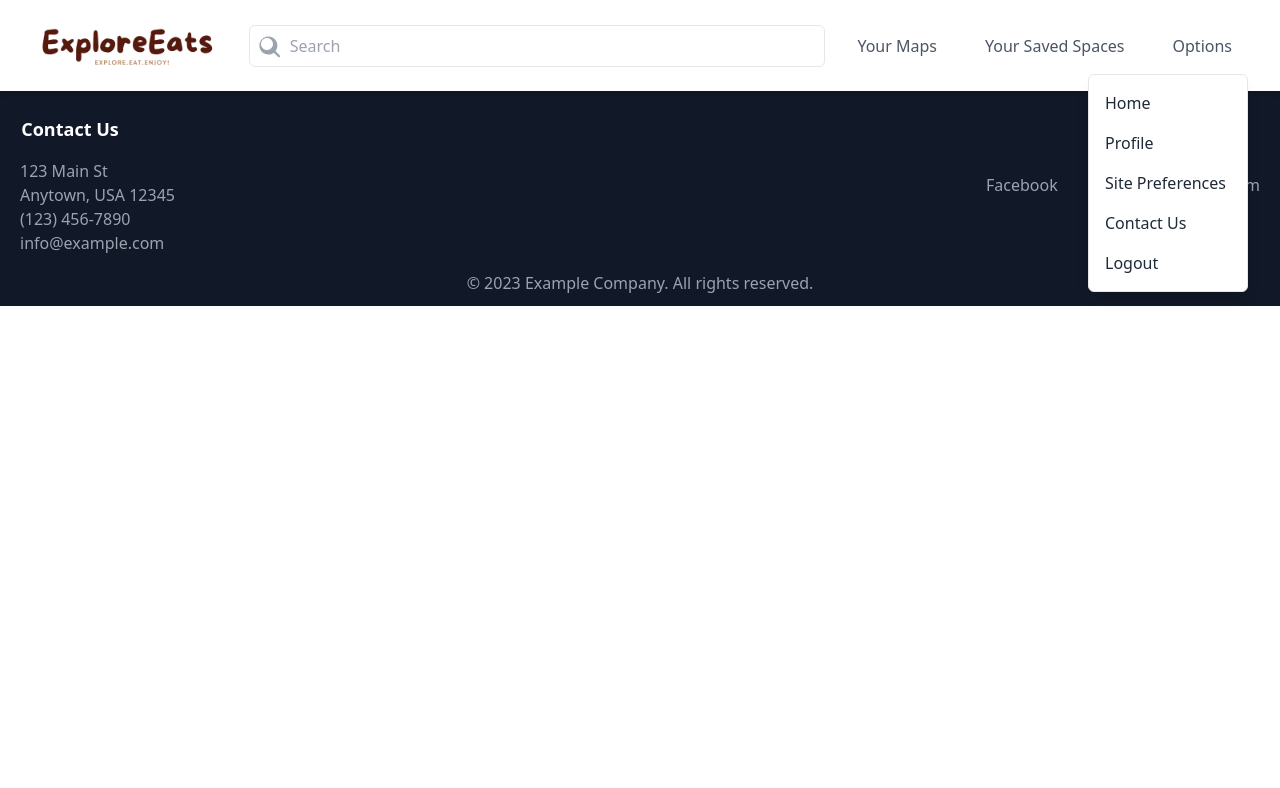
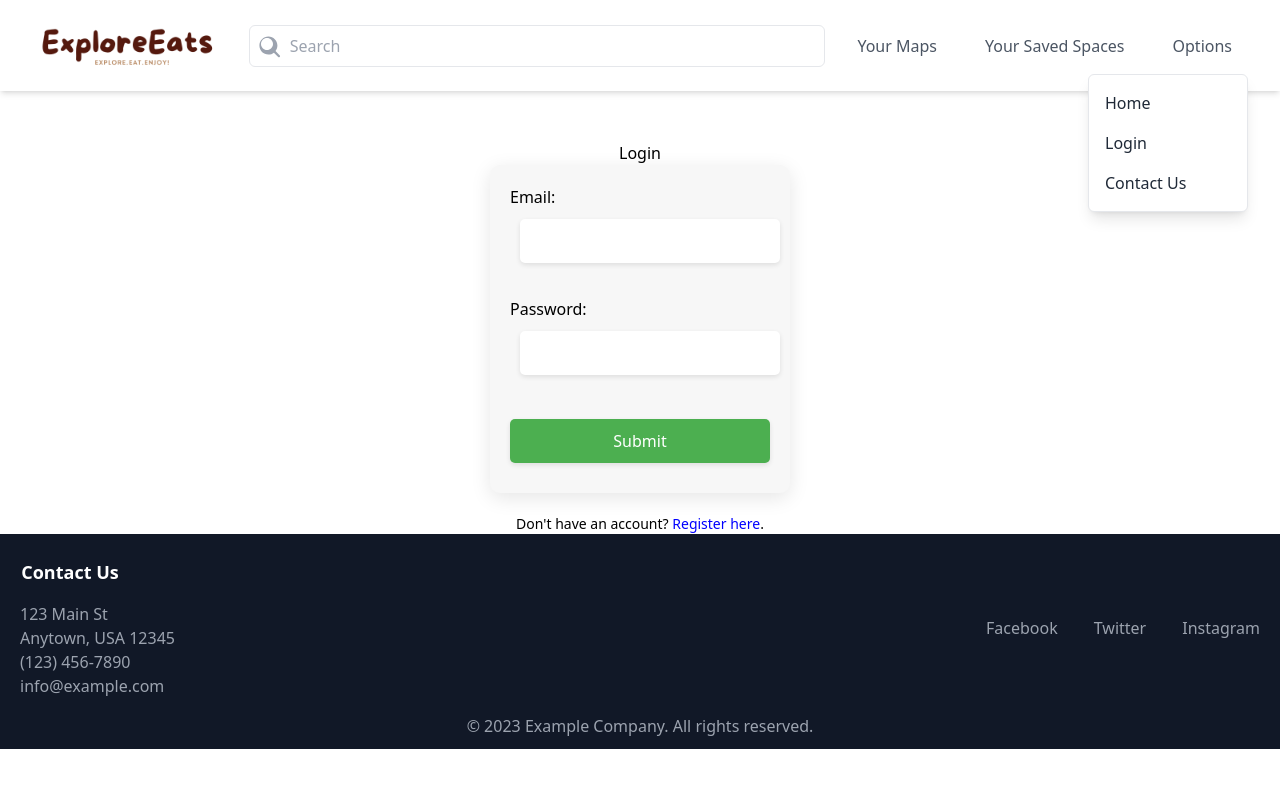
Before and after one commit to harivilasp/Explore-Eats-Try-Nearby-Restaurants, a React (Create React App) app in the folder frontend/: page /login in a window 1280 px wide. Both pictures are taken after a click on the button "Options". Shown: the top 788 px of the page. Built offline with nearby package versions, Linux system fonts and the light colour scheme.

Commit message:
login without auth

```diff
--- a/frontend/src/App.js
+++ b/frontend/src/App.js
@@ -1,15 +1,22 @@
 import "./App.css";
+import { useState } from 'react';
 import { BrowserRouter, Routes, Route } from "react-router-dom";
 import Home from "./containers/Home";
 import Navbar from "./components/Navbar";
 import Footer from "./components/Footer";
-
+import Login from './containers/Login';
+import Register from './containers/Register';
+import Profile from './containers/Profile'
 function App() {
+  const [isLoggedIn, setIsLoggedIn] = useState(false);
   return (
     <BrowserRouter>
-      <Navbar />
+      <Navbar isLoggedIn={isLoggedIn}/>
       <Routes>
-        <Route index element={<Home />} />
+      <Route path="/" element={<Home />} />
+        <Route path="/login" element={<Login setIsLoggedIn={setIsLoggedIn}/>} />
+        <Route path="/register" element={<Register />} />
+        <Route path="/profile" element = {<Profile/>}/>
       </Routes>
 
       <Footer />
--- a/frontend/src/components/Navbar.js
+++ b/frontend/src/components/Navbar.js
@@ -1,6 +1,6 @@
 import React, { useState } from "react";
 import ExploreEats from '../assets/ExploreEats_flat.png'
-const Navbar = () => {
+const Navbar = ({isLoggedIn}) => {
   const [searchTerm, setSearchTerm] = useState("");
   const [showDropdown, setShowDropdown] = useState(false);
 
@@ -56,6 +56,8 @@ const Navbar = () => {
           </button>
           {showDropdown && (
   <div className="absolute z-10 right-0 w-40 py-2 mt-2 bg-white border rounded-md shadow-lg">
+    {isLoggedIn ? (
+      <>
         <a
           href="#"
           className="block px-4 py-2 text-gray-800 hover:bg-gray-100"
@@ -63,7 +65,7 @@ const Navbar = () => {
           Home
         </a>
         <a
-                href="#"
+          href="/profile"
           className="block px-4 py-2 text-gray-800 hover:bg-gray-100"
         >
           Profile
@@ -86,6 +88,29 @@ const Navbar = () => {
         >
           Logout
         </a>
+      </>
+    ) : (
+      <>
+        <a
+          href="#"
+          className="block px-4 py-2 text-gray-800 hover:bg-gray-100"
+        >
+          Home
+        </a>
+        <a
+          href="/login"
+          className="block px-4 py-2 text-gray-800 hover:bg-gray-100"
+        >
+          Login
+        </a>
+        <a
+          href="#"
+          className="block px-4 py-2 text-gray-800 hover:bg-gray-100"
+        >
+          Contact Us
+        </a>
+      </>
+    )}
   </div>
 )}
         </div>
--- /dev/null
+++ b/frontend/src/containers/Login.js
@@ -0,0 +1,50 @@
+import React, { useState } from 'react';
+import { Link, useNavigate} from 'react-router-dom';
+import '../styles/LoginRegister.css'; // Import CSS file
+
+const Login = ({setIsLoggedIn}) => {
+    const [email, setEmail] = useState('');
+    const [password, setPassword] = useState('');
+    const navigate = useNavigate();
+    const handleSubmit = (event) => {
+      event.preventDefault();
+      // TODO: Login auth
+      console.log(`Email: ${email} Password: ${password}`);
+      setIsLoggedIn(true);
+      navigate('/')
+    };
+
+    return (
+      <div className="form-container">
+        <h2>Login</h2>
+        <form onSubmit={handleSubmit} className="form">
+          <label>
+            Email:
+            <input
+              type="email"
+              value={email}
+              onChange={(event) => setEmail(event.target.value)}
+              className="input-field"
+            />
+          </label>
+          <br />
+          <label>
+            Password:
+            <input
+              type="password"
+              value={password}
+              onChange={(event) => setPassword(event.target.value)}
+              className="input-field"
+            />
+          </label>
+          <br />
+          <button type="submit" className="submit-button">Submit</button>
+        </form>
+        <p className="form-text">
+          Don't have an account? <Link to="/register">Register here</Link>.
+        </p>
+      </div>
+    );
+  };
+
+export default Login;
--- /dev/null
+++ b/frontend/src/containers/Profile.js
@@ -0,0 +1,11 @@
+import React from 'react'
+
+function Profile() {
+  return (
+    <div>
+
+    </div>
+  )
+}
+
+export default Profile
--- /dev/null
+++ b/frontend/src/containers/Register.js
@@ -0,0 +1,57 @@
+import React, { useState } from 'react';
+import { Link } from 'react-router-dom';
+import '../styles/LoginRegister.css';
+const Register = () => {
+  const [name, setName] = useState('');
+  const [email, setEmail] = useState('');
+  const [password, setPassword] = useState('');
+
+  const handleSubmit = (event) => {
+    event.preventDefault();
+    console.log(`Name: ${name} Email: ${email} Password: ${password}`);
+  };
+
+  return (
+    <div className="form-container">
+      <h2>Register</h2>
+      <form onSubmit={handleSubmit} className="form">
+        <label>
+          Name:
+          <input
+            type="text"
+            value={name}
+            onChange={(event) => setName(event.target.value)}
+            className="input-field"
+          />
+        </label>
+        <br />
+        <label>
+          Email:
+          <input
+            type="email"
+            value={email}
+            onChange={(event) => setEmail(event.target.value)}
+            className="input-field"
+          />
+        </label>
+        <br />
+        <label>
+          Password:
+          <input
+            type="password"
+            value={password}
+            onChange={(event) => setPassword(event.target.value)}
+            className="input-field"
+          />
+        </label>
+        <br />
+        <button type="submit" className="submit-button">Submit</button>
+      </form>
+      <p className="form-text">
+        Already have an account? <Link to="/login">Login here</Link>.
+      </p>
+    </div>
+  );
+};
+
+export default Register;
--- /dev/null
+++ b/frontend/src/styles/LoginRegister.css
@@ -0,0 +1,50 @@
+.form-container {
+    display: flex;
+    flex-direction: column;
+    align-items: center;
+    margin-top: 50px;
+  }
+
+  .form {
+    display: flex;
+    flex-direction: column;
+    align-items: center;
+    width: 300px;
+    padding: 20px;
+    background-color: #f7f7f7;
+    border-radius: 10px;
+    box-shadow: 0px 5px 20px rgba(0, 0, 0, 0.1);
+  }
+
+  .input-field {
+    padding: 10px;
+    margin: 10px;
+    border: none;
+    border-radius: 5px;
+    box-shadow: 0px 2px 5px rgba(0, 0, 0, 0.1);
+    width: 100%;
+    font-size: 16px;
+  }
+
+  .submit-button {
+    background-color: #4CAF50;
+    color: white;
+    padding: 10px;
+    margin: 10px;
+    border: none;
+    border-radius: 5px;
+    box-shadow: 0px 2px 5px rgba(0, 0, 0, 0.1);
+    width: 100%;
+    font-size: 16px;
+    cursor: pointer;
+  }
+
+  .form-text {
+    margin-top: 20px;
+    font-size: 14px;
+    text-align: center;
+  }
+
+  .form-text a {
+    color: blue;
+  }
```
Also changed, not shown: 1 other file (tests, documents, lock files or other folders). Lines whose indentation alone changed are shown as unchanged.
